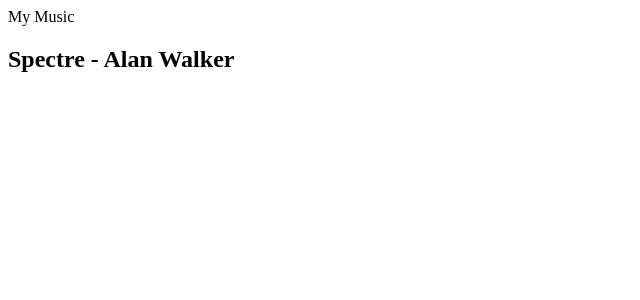
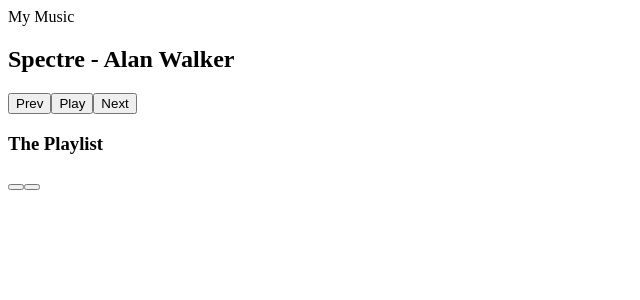
Before and after one commit to FranciiscoCampos170/vue-music-web-app, a Vue app: page / in a window 1280 px wide. Shown: the top 300 px of the page, without its empty margins (0-640 px from the left). Built offline with nearby package versions, Linux system fonts and the light colour scheme.

Commit message:
added controls to play and pause the song

```diff
--- a/src/App.vue
+++ b/src/App.vue
@@ -8,6 +8,16 @@
         <h2 class="song-title">
           {{  current.title }} - <span>{{ current.artist}}</span>
         </h2>
+        <div class="control">
+          <button>Prev</button>
+          <button v-if="!isPlaying" @click="play">Play</button>
+          <button v-else @click="pause">Pause</button>
+          <button>Next</button>
+        </div>
+      </section>
+      <section class="playlist">
+        <h3>The Playlist</h3>
+        <button v-for="song in songs" :key="song.src" @click="play(song)" :class="(song.src == current.src) ? 'song playing' : 'song' "></button>
       </section>
     </main>
   </div>
@@ -22,6 +32,7 @@
     return {
       current: {},
       index: 0,
+      isPlaying: false,
       songs: [
       {
         title: 'Spectre',
@@ -31,10 +42,26 @@
       {
         title: 'Faded',
         artist: 'Alan Walker',
-        src: require('./assets/alan-walker-spectre.mp3')
+        src: require('./assets/alan-walker-fade.mp3')
       }
       ],
       player: new Audio()
+    }
+  },
+  methods: {
+    play(song) {
+      if (typeof song.src != "undefined") {
+        this.current = song;
+
+        this.player.src = this.current.src;
+      }
+
+      this.player.play();
+      this.isPlaying = true;
+    },
+    pause () {
+      this.player.pause();
+      this.isPlaying = false;
     }
   },
   created() {
```
